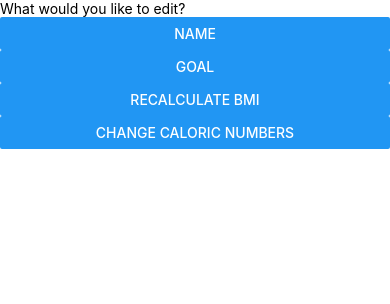
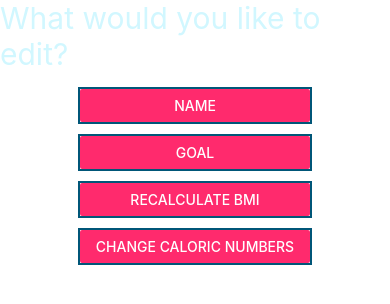
Before and after one commit to John-Will52/MacroManager, a React Native app: screen / in a window 390 px wide. Shown: the top 304 px of the page. Built offline with nearby package versions, Linux system fonts and the light colour scheme.

Commit message:
editInfoPage layout done, next to add functionality

```diff
--- a/components/checkResults.js
+++ b/components/checkResults.js
@@ -17,7 +17,7 @@ export default class CheckResults extends Component{
         return(
             <View style={styles.container}>
                 <View>
-                    <Text style={styles.text}>Is this information correct?</Text>
+                    <Text style={styles.title}>Is this information correct?</Text>
                     <View style={styles.horizontalButtonContainer}>
                         {this.props.children}
                     </View>
@@ -47,15 +47,22 @@ const styles=StyleSheet.create({
     text:{
         fontSize: 30,
         textAlign:'left',
+        color: Colors.text,
+    },
+    title:{
+        fontSize: 30,
+        textAlign:'left',
+        color: Colors.titles,
     },
     numbers:{
         fontSize: 25,
         textAlign:'left',
-        fontWeight: 'bold'
+        fontWeight: 'bold',
+        color: Colors.text
     },
     info:{
-        borderColor: 'black',
-        backgroundColor: 'rgb(255,255,255)',
+        borderColor: Colors.borders,
+        backgroundColor: 'white',
         borderWidth: 2,
         width: '95%',
         alignSelf: 'center',
--- a/components/question.js
+++ b/components/question.js
@@ -76,8 +76,8 @@ export default class Question extends Component{
                     <TextInput style={styles.input} value={this.state.input} onChangeText={text => this.getInput(text)} placeholder={this.props.placehold} placeholderTextColor='black' keyboardType="default"></TextInput>
                     <View style={styles.horizontalButtonContainer}>
                             <View style={styles.horizontalButtonBox}>
-                                <View style = {styles.navigationButtons}>
-                                    <Button color={Colors.navigatingButtons} title="Submit" onPress={()=>this.props.buttonPress(this.state.input)}></Button>
+                                <View style = {styles.buttons}>
+                                    <Button color={Colors.button} title="Submit" onPress={()=>this.props.buttonPress(this.state.input)}></Button>
                                 </View>
                             </View>
                     </View>
@@ -144,7 +144,7 @@ const styles=StyleSheet.create({
     },
     smallText:{
         fontSize: 30,
-        color: Colors.text,
+        color: Colors.subtitles,
     },
     numInput:{
         width: 150,
--- a/pages/editInfoPage.js
+++ b/pages/editInfoPage.js
@@ -19,10 +19,18 @@ export default class EditInfoPage extends Component{
             <View>
                 <Text style={styles.title}>What would you like to edit?</Text>
                 <View>
-                    <Button title="Name" onPress={() => {}}></Button>
-                    <Button title="Goal" onPress={() => {}}></Button>
-                    <Button title="Recalculate BMI" onPress={() => {}}></Button>
-                    <Button title="Change caloric numbers" onPress={() => {}}></Button>
+                    <View style={styles.buttonBackground}>
+                        <Button title="Name" color={Colors.button2} onPress={() => {}}></Button>
+                    </View>
+                    <View style={styles.buttonBackground}>
+                        <Button title="Goal" color={Colors.button2} onPress={() => {}}></Button>
+                    </View>
+                    <View style={styles.buttonBackground}>
+                        <Button title="Recalculate BMI" color={Colors.button2} onPress={() => {}}></Button>
+                    </View>
+                    <View style={styles.buttonBackground}>
+                        <Button title="Change caloric numbers" color={Colors.button2} onPress={() => {}}></Button>
+                    </View>
                 </View>
             </View>
         );
@@ -32,6 +40,17 @@ export default class EditInfoPage extends Component{
 const styles = StyleSheet.create({
     title:{
         color: Colors.titles,
+        fontSize: 30,
+        alignSelf: 'center',
+        marginBottom: 10
+    },
+    buttonBackground:{
+        backgroundColor: Colors.buttonBackground2,
+        borderWidth: 2,
+        borderColor: Colors.boxBackground,
+        margin: 5,
+        width:'60%',
+        alignSelf:'center'
     }
 })
 
--- a/styling/colors.js
+++ b/styling/colors.js
@@ -1,21 +1,20 @@
 import {Platform} from 'react-native';
 const Colors = {
-    background: '#021C44',
-    text: 'rgb(0,0,0)',
-    boxBackground: '#105DFE',
-    borders: '#0AD435',
+    background: '#01012b',
+    boxBackground: '#005678',
+    borders: '#ff2a6d',
 
-    titles:'black',
-    subtitles: '#ccc',
-    text: '#fff',
-    button: Platform.OS === 'ios' ? 'white' :'#2068BF',
-    button2: Platform.OS === 'ios' ? 'white' :'#D43157',
-    navigatingButtons: Platform.OS === 'ios' ? 'white' : '#6FE815',
-    navigatingButtonBackground: Platform.OS === 'ios' ? '#6FE815' : 'transparent',
-    buttonBackground:Platform.OS === 'ios' ?'#2068BF' : 'transparent',
-    buttonBackground2:Platform.OS === 'ios' ?'#D43157' : 'transparent',
+    titles:'#d1f7ff',
+    subtitles: '#ff2a6d',
+    text: '#01012b',
+    button: Platform.OS === 'ios' ? 'white' :'#05d9e8',
+    button2: Platform.OS === 'ios' ? 'white' :'#ff2a6d',
+    navigatingButtons: Platform.OS === 'ios' ? 'white' : '#005678',
+    navigatingButtonBackground: Platform.OS === 'ios' ? '#005678' : 'transparent',
+    buttonBackground:Platform.OS === 'ios' ?'#05d9e8' : 'transparent',
+    buttonBackground2:Platform.OS === 'ios' ?'#ff2a6d' : 'transparent',
     disabledButton:Platform.OS === 'ios' ?'gray' : 'transparent',
-    footerButtons:'#5019F3'
+    footerButtons:'#d1f7ff'
 }
 
 export default Colors;
```
